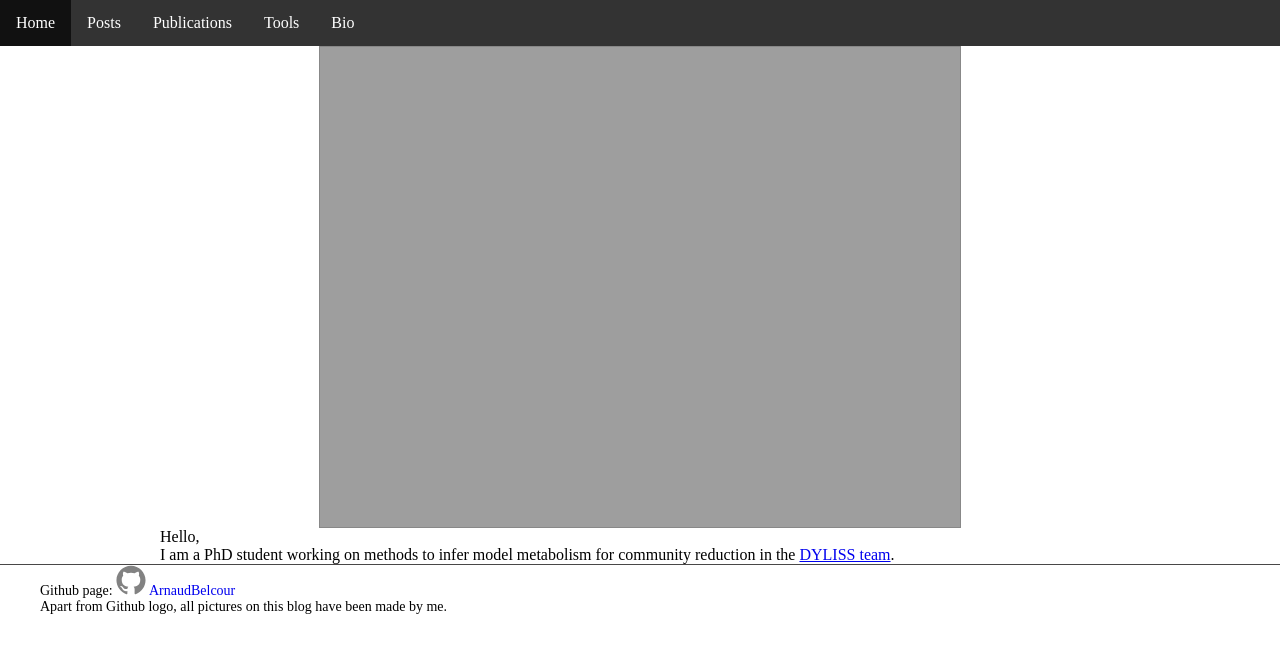
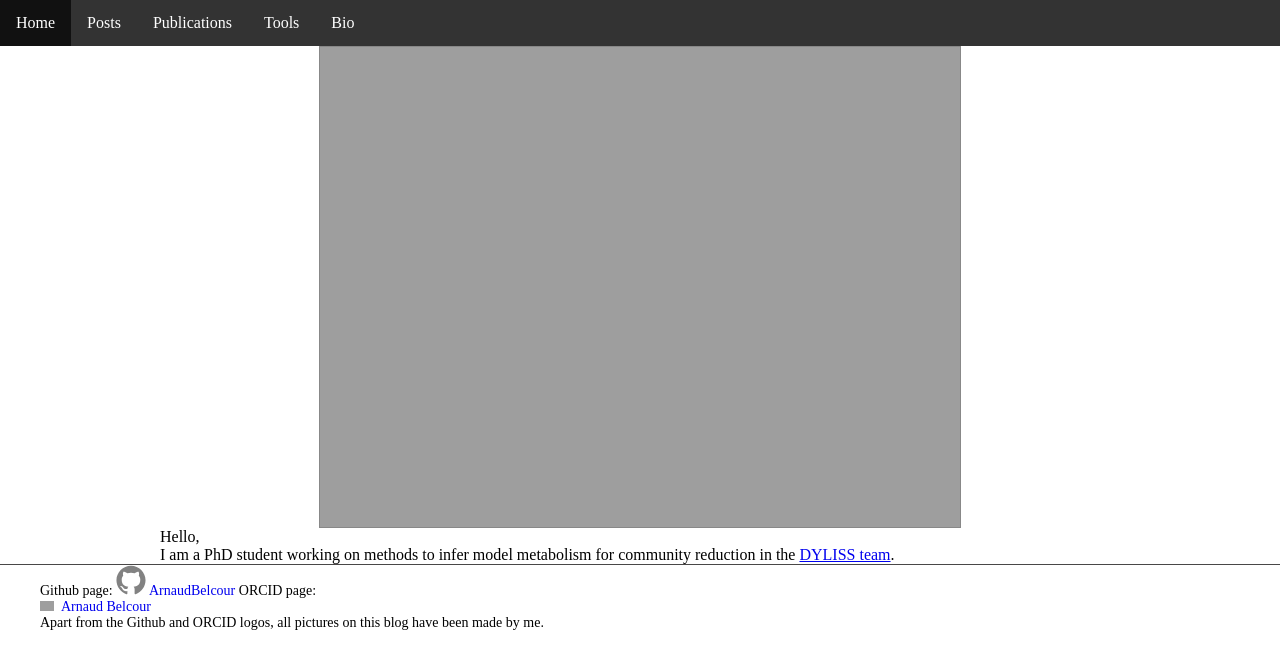
Before and after one commit to ArnaudBelcour/blog, a Jekyll site: the page built from index.html, in a window 1280 px wide. Shown: the top 669 px of the page. Built offline with Jekyll 4.4.1, drawn with Linux system fonts in a browser that asks for light colours; grey boxes are pictures that could not be loaded.

Commit message:
Add ORCID in footer.

```diff
--- a/_includes/footer.html
+++ b/_includes/footer.html
@@ -6,10 +6,16 @@
         {% include icon-github.html username=site.github_username %}
       </li>
       {% endif %}
+      <li>
+        ORCID page: <div itemscope itemtype="https://schema.org/Person">
+          <a itemprop="sameAs" content="https://orcid.org/0000-0003-1170-0785" href="https://orcid.org/0000-0003-1170-0785" target="orcid.widget" rel="me noopener noreferrer" style="vertical-align:top;">
+            <img src="https://orcid.org/sites/default/files/images/orcid_16x16.png" style="width:1em;margin-right:.5em;" alt="ORCID iD icon">Arnaud Belcour</a>
+        </div>
+      </li>
     </ul>
     <ul>
       <li>
-        Apart from Github logo, all pictures on this blog have been made by me.
+        Apart from the Github and ORCID logos, all pictures on this blog have been made by me.
       </li>
     </ul>
   </div>
```
